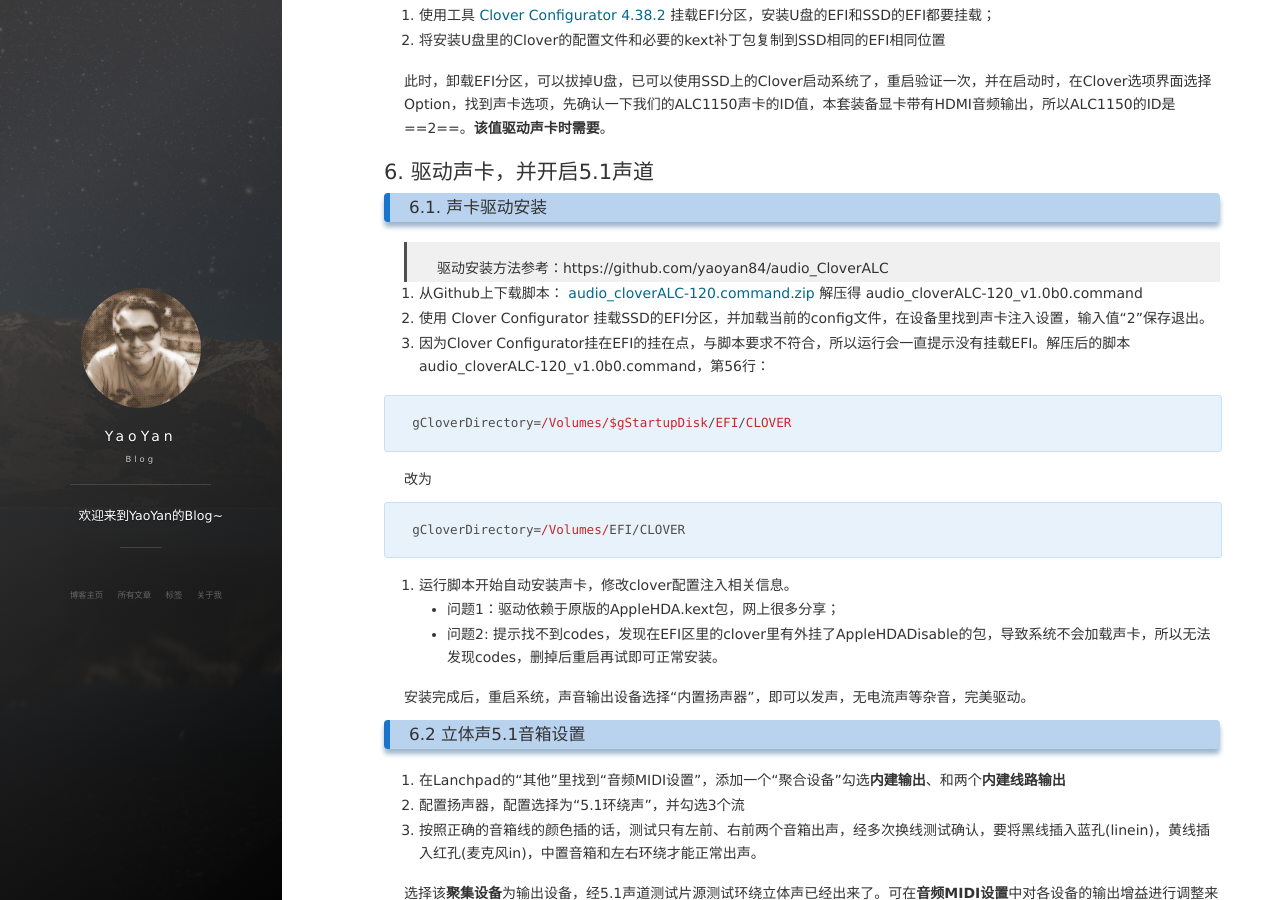
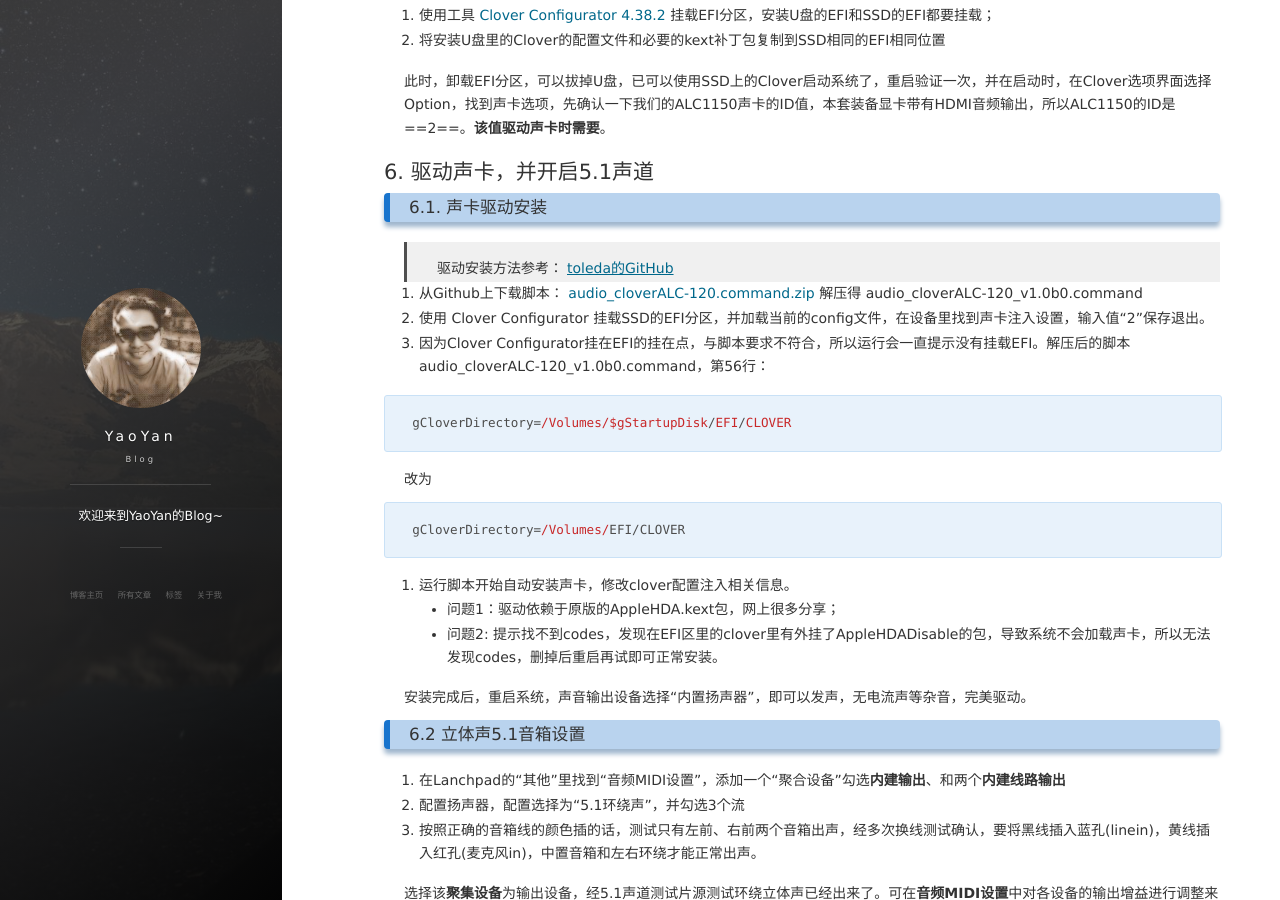
Before and after one commit to yaoyan84/yaoyan84.github.io, a Jekyll site: the page built from _posts/2017-03-01-Hackintosh.md, in a window 1280 px wide and 900 px high, scrolled down 1329 px. Built offline with Jekyll 4.4.1, drawn with Linux system fonts in a browser that asks for light colours; nearby versions of some CDN libraries; comment, search, counter and statistics services are not loaded.

```diff
--- a/_posts/2017-03-01-Hackintosh.md
+++ b/_posts/2017-03-01-Hackintosh.md
@@ -58,9 +58,9 @@ kext工具： [Kext Utility](https://github.com/yaoyan84/Hackintosh/blob/master/
 ## 6. 驱动声卡，并开启5.1声道
 ### 6.1. 声卡驱动安装
 
->驱动安装方法参考：https://github.com/yaoyan84/audio_CloverALC
+>驱动安装方法参考：[toleda的GitHub](https://github.com/toleda/audio_CloverALC)
 
-1. 从Github上下载脚本： [audio_cloverALC-120.command.zip](https://github.com/yaoyan84/audio_CloverALC/blob/master/deprecated/audio_cloverALC-120.command.zip) 解压得 audio_cloverALC-120_v1.0b0.command
+1. 从Github上下载脚本： [audio_cloverALC-120.command.zip](https://github.com/toleda/audio_CloverALC/blob/master/deprecated/audio_cloverALC-120.command.zip) 解压得 audio_cloverALC-120_v1.0b0.command
 2. 使用 Clover Configurator 挂载SSD的EFI分区，并加载当前的config文件，在设备里找到声卡注入设置，输入值“2”保存退出。
 3. 因为Clover Configurator挂在EFI的挂在点，与脚本要求不符合，所以运行会一直提示没有挂载EFI。解压后的脚本audio_cloverALC-120_v1.0b0.command，第56行：
 
```
